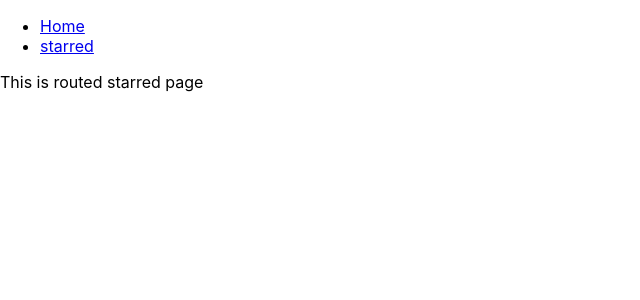
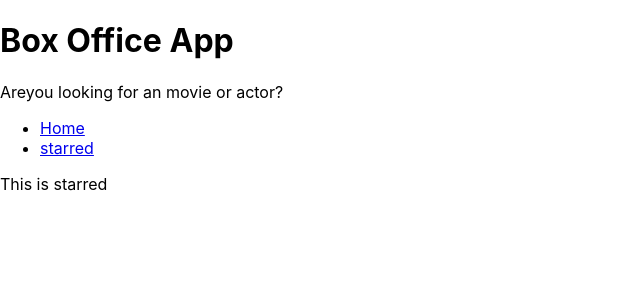
Before and after one commit to GauthamRVanjre/Box-office, a React (Create React App) app: page /starred in a window 1280 px wide. Shown: the top 300 px of the page, without its empty margins (0-640 px from the left). Built offline with nearby package versions, Linux system fonts and the light colour scheme.

Commit message:
added page layout manager

```diff
--- a/src/App.js
+++ b/src/App.js
@@ -1,14 +1,14 @@
 import React from 'react';
 import {Switch,Route} from 'react-router-dom';
+import MainPageLayout from './components/MainPageLayout';
 import Navs from './components/Navs';
 import Home from './Pages/Home';
 import Starred from './Pages/Starred';
 
 function App() {
   return (
-    <div>
-      <Navs/>
-      <Switch>
+
+    <Switch>
         <Route exact path="/">
           <Home/>
         </Route>
@@ -16,9 +16,9 @@ function App() {
         <Route exact path="/starred">
           <Starred/>
         </Route>
+
         <Route> This is 404 page</Route>
       </Switch>
-    </div>
   );
 }
 
--- a/src/Pages/Home.js
+++ b/src/Pages/Home.js
@@ -1,10 +1,9 @@
 import React from 'react'
+import MainPageLayout from '../components/MainPageLayout'
 
 const Home = () => {
   return (
-    <div>
-      This is routed Home page
-    </div>
+    <MainPageLayout>This is Home</MainPageLayout>
   )
 }
 
--- a/src/Pages/Starred.js
+++ b/src/Pages/Starred.js
@@ -1,10 +1,9 @@
 import React from 'react'
+import MainPageLayout from '../components/MainPageLayout'
 
 const Starred = () => {
   return (
-    <div>
-      This is routed starred page
-    </div>
+    <MainPageLayout>This is starred</MainPageLayout>
   )
 }
 
--- /dev/null
+++ b/src/components/MainPageLayout.js
@@ -0,0 +1,16 @@
+import React from 'react'
+import Navs from './Navs'
+import Title from './Title'
+
+const MainPageLayout = ({children}) => {
+  return (
+    <div>
+        <Title title="Box Office App" subtitle="Areyou looking for an movie or actor?" />
+        <Navs/>
+
+        {children}
+    </div>
+  )
+}
+
+export default MainPageLayout
--- /dev/null
+++ b/src/components/Title.js
@@ -0,0 +1,12 @@
+import React from 'react'
+
+const Title = ({title,subtitle}) => {
+  return (
+    <div>
+      <h1>{title}</h1>
+      <p>{subtitle}</p>
+    </div>
+  )
+}
+
+export default Title
```
